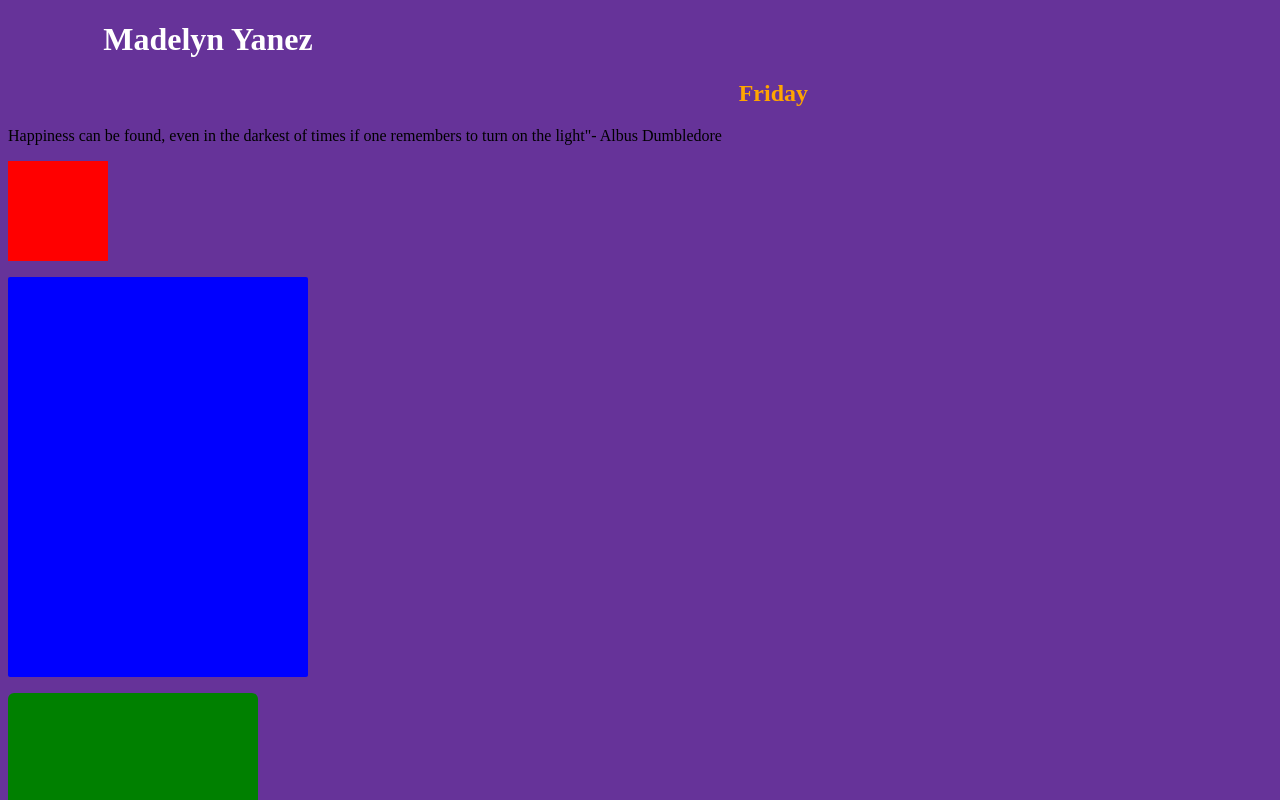
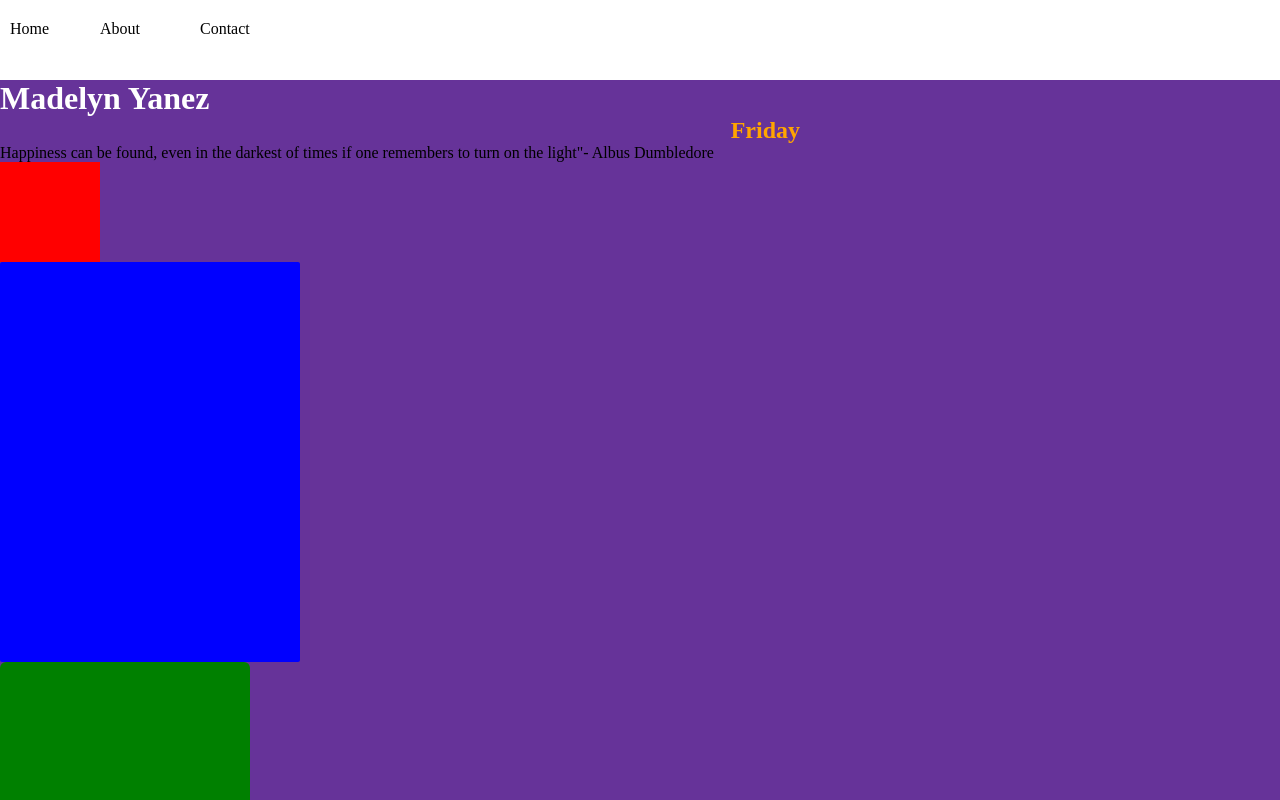
Before and after one commit to madyanez/cit_212_assign_1, a plain HTML site: page index.html in a window 1280 px wide. Shown: the top 800 px of the page. Drawn offline with Linux system fonts and the light colour scheme.

Commit message:
Add files via upload

```diff
--- a/index.html
+++ b/index.html
@@ -9,7 +9,6 @@
       }
       h1{
           width:400px;
-          text-align: center;
       }
       h2{
           width:800px;
@@ -35,14 +34,59 @@
           border-radius: 6px;
           background-color: green;
       }
+      nav{
+          width: 100%;
+          height: 80px;
+          background-color: white;
+          margin-bottom: 8px;
+          box-sizing: border-box;
+          padding: 8px;
+          position: fixed;
+          top: 0;
+          left: 0;
 
+      }
+      body{
+          box-sizing: border-box;
+          padding-top: 80px;
 
+      }
+      *{
+          margin: 0;
+      }
+      nav p{
+         height: 20px;
+          position: absolute;
+          top: 20px;
 
+      }
+      .firstp{
+          left: 10px;
+      }
+      .secondp{
+          left: 100px;
+      }
+      .thirdp{
+          left:200px;
+      }
+      footer{
+          width: 100%;
+          height: 80px;
+          background-color: white;
+          text-align: center;
+          border-top:2px;
+          border-color: black;
+      }
 
     </style>
 </head>
 <body>
-<nav></nav>
+<nav>
+    <p class="firstp">Home</p>
+    <p class="secondp">About</p>
+    <p class="thirdp">Contact</p>
+
+</nav>
     <h1 style="color:white"> Madelyn Yanez</h1>
     <h2> Friday</h2>
     <p>Happiness can be found, even in the darkest of times if one remembers to turn on the light"- Albus Dumbledore </p>
@@ -51,4 +95,7 @@
 <p class="box"></p>
 <p class="para"></p>
 </body>
+<footer>
+<h1>Copyright 2021</h1>
+</footer>
 </html>
```
